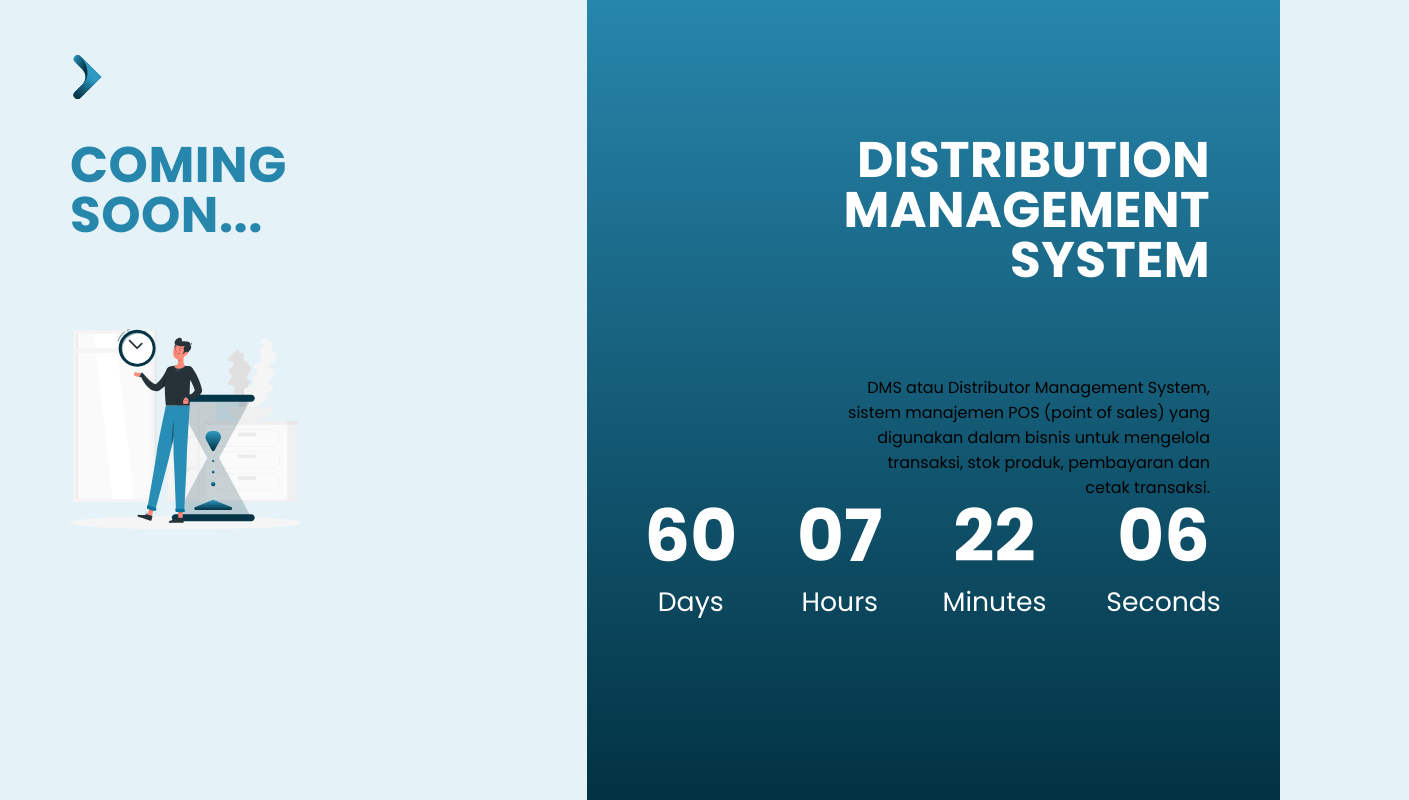
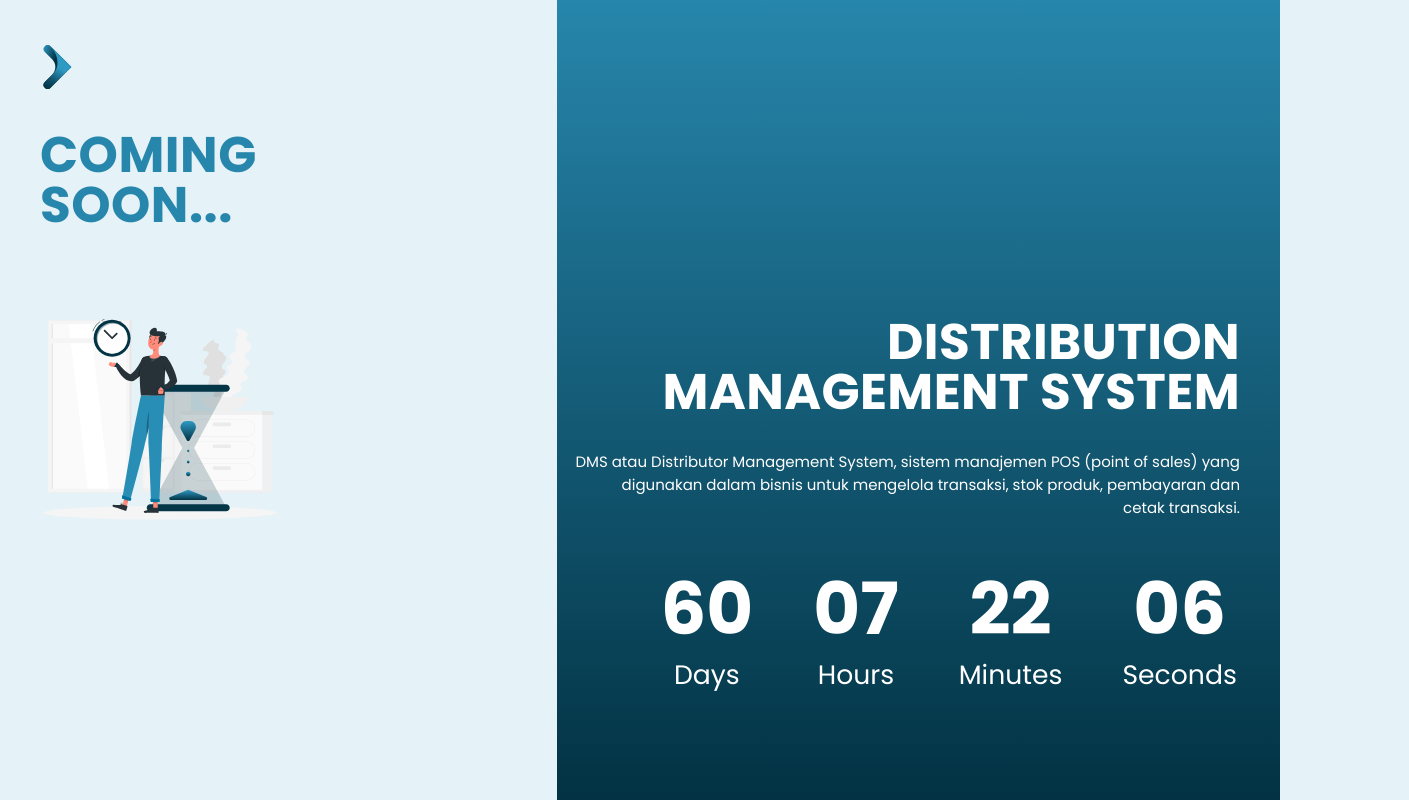
Before and after one commit to lifeofriq/comingsoon-page, a plain HTML site: page index.html in a window 1280 px wide. Shown: the whole page, 1409 px wide, since content can reach past the window. Drawn offline with Linux system fonts and the light colour scheme.

Commit message:
Update style.css

```diff
--- a/style.css
+++ b/style.css
@@ -12,8 +12,8 @@ body{
 }
 
 .img{
-    margin-left: 70px;
-    margin-top: 30px;
+    margin-left: 40px;
+    margin-top: 20px;
 
     flex-shrink: 0;
 }
@@ -23,7 +23,7 @@ body{
     font-family: Poppins;
     font-size: 25px;
     font-style: normal;
-    margin-left: 70px;
+    margin-left: 40px;
     margin-right: 300px;
     font-weight: 600;
     line-height: 50px; /* 49.25px */
@@ -31,7 +31,7 @@ body{
 }
 
 .svg {
-    margin-left: 35px;
+    margin-left: 10px;
     width: 50px;
     height: 50px;
     flex-shrink: 0;
@@ -43,34 +43,42 @@ text-align: right;
     font-family: Poppins;
     font-size: 25px;
     font-style: normal;
-margin-top: 115px;
+    margin-top: 107px;
     margin-left: 31px;
-margin-left: 31px;
-margin-bottom: 90px;
+    margin-right: 40px;
+    margin-bottom: 30px;
     font-weight: 15px;
     line-height: 50px; /* 39.4px */
     letter-spacing: 0.4px;
 }
 
+.desc{
+    color: #FFF;
+    font-family: Poppins;
+    margin-right: 40px;
+    font-size: 15px;
+    margin-bottom: 70px;
+}
+
 .container2 {
-    margin-right: 50px;
-    margin-left: 31px;
+    width: 100%;
+    height: 100vh;
     text-align: right;
     align-content: end;
 }
 
 
-#countdown{
-    text-align: right;
+#countdown {
+    text-align: center;
     font-family: "Poppins", sans-serif;
     font-weight: SemiBold;
     color: #FFF;
     display: flex;
+    margin-right: 250px;
     transform: scale(2);
     margin-bottom: 120px;
-
+    justify-content: right;
 }
-
 
 .time{
     display: flex;
@@ -89,8 +97,7 @@ letter-spacing: 0.4px;
 }
 
 #grad1 {
-    width: 100%;
-    height: 100vh;
+    max-height: fit-content;
     background-color: #023243; /* For browsers that do not support gradients */
     background-image: linear-gradient(#2786AC, #023243 );
   }
@@ -102,33 +109,17 @@ letter-spacing: 0.4px;
     background-image: linear-gradient(200, #2786AC, #023243);
 }
 
-/* Style for the left column */
-.column-left {
-    /* Adjust width as needed */
-    flex: 1;
-    /* Add styling for the left column */
-    padding: 20px;
-     /* Example background color */
-}
-
-/* Style for the right column */
-.column-right {
-    /* Adjust width as needed */
-    flex: 1;
-    /* Add styling for the right column */
-    padding: 20px;
-    /* Example background color */
-}
-
-
 @media(max-width) {
     h1 {
+        text-align: right;
         font-size: 45px;
     }
     .time {
+        text-align: right;
         margin: 5px;
     }
     .time h2 {
+        text-align: right;
         font-size: 12px;
     }
     .time small {
```
Lines whose indentation alone changed are shown as unchanged.
